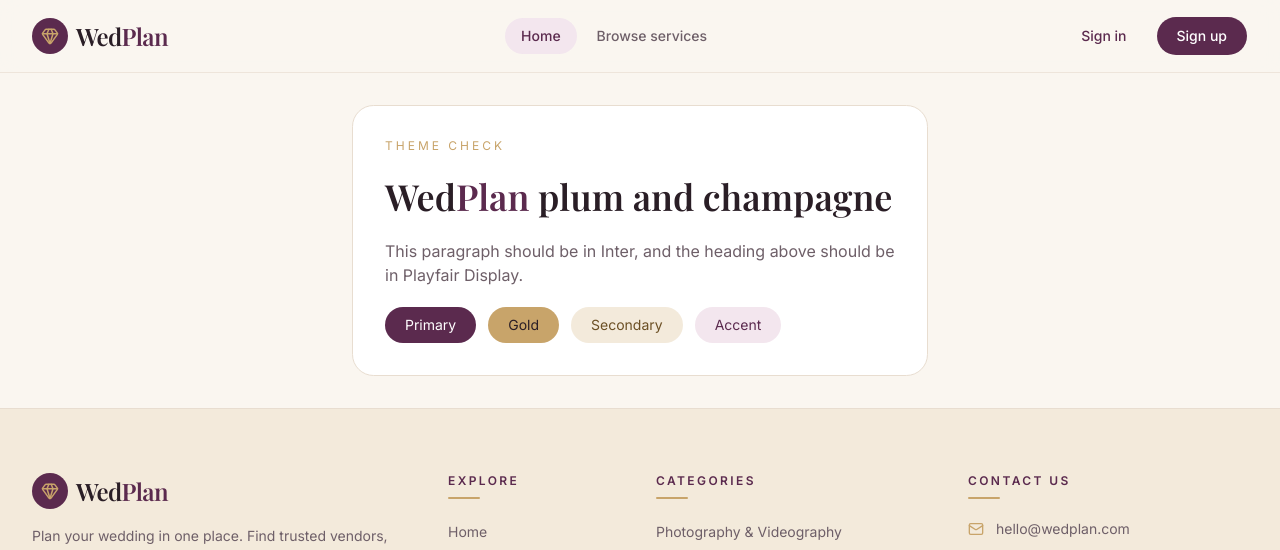
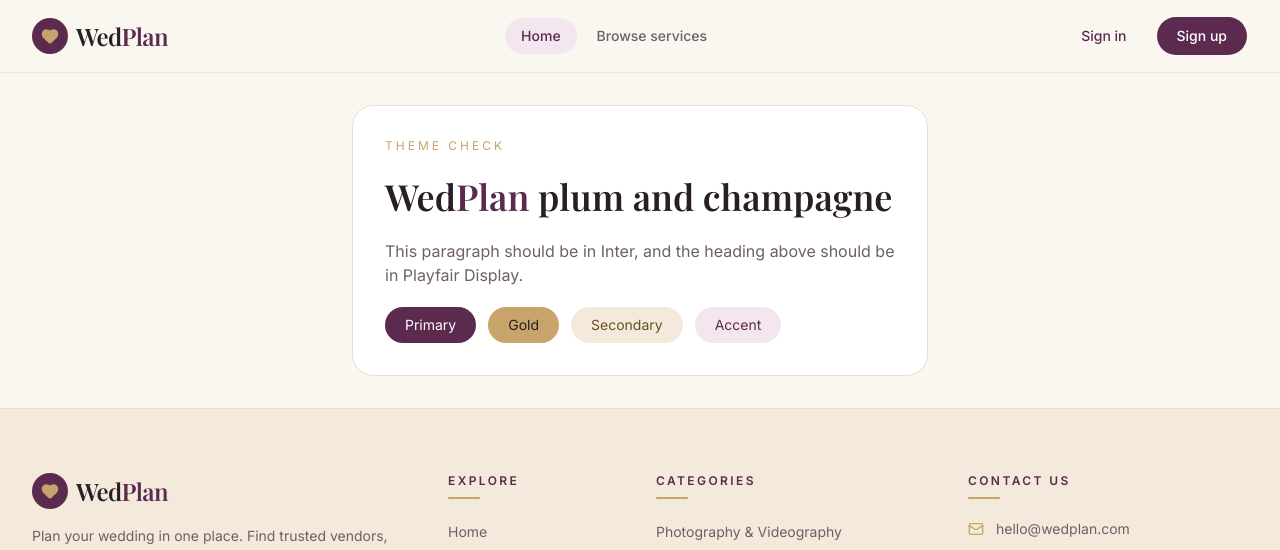
Before and after one commit to TarekAhmed353/wedplan-client, a Next.js app: page / in a window 1280 px wide. Shown: the top 550 px of the page. Built offline with nearby package versions, Linux system fonts and the light colour scheme; a web font is replaced by a local one.

Commit message:
Replace diamond logo icon with a heart

```diff
--- a/src/components/shared/logo.tsx
+++ b/src/components/shared/logo.tsx
@@ -1,5 +1,5 @@
 import Link from "next/link";
-import { GemIcon } from "lucide-react";
+import { HeartIcon } from "lucide-react";
 import { cn } from "@/lib/utils";
 
 type LogoProps = {
@@ -16,7 +16,7 @@ export function Logo({ className, onClick }: LogoProps) {
       className={cn("flex shrink-0 items-center gap-2", className)}
     >
       <span className="flex size-9 items-center justify-center rounded-full bg-primary text-gold">
-        <GemIcon className="size-4.5" />
+        <HeartIcon className="size-4.5 fill-current" />
       </span>
       <span className="font-heading text-2xl font-semibold tracking-tight text-foreground">
         Wed<span className="text-primary">Plan</span>
```
